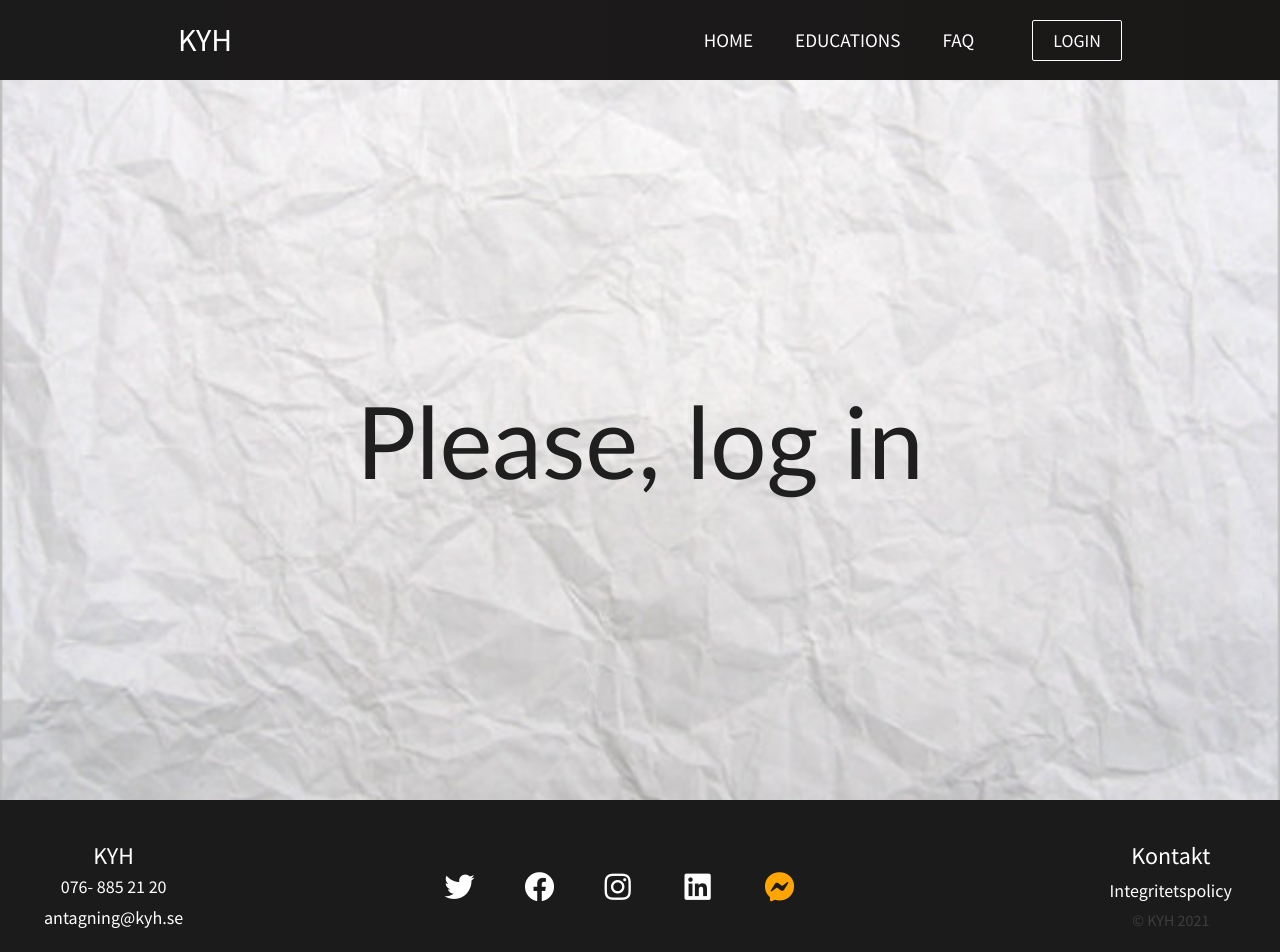
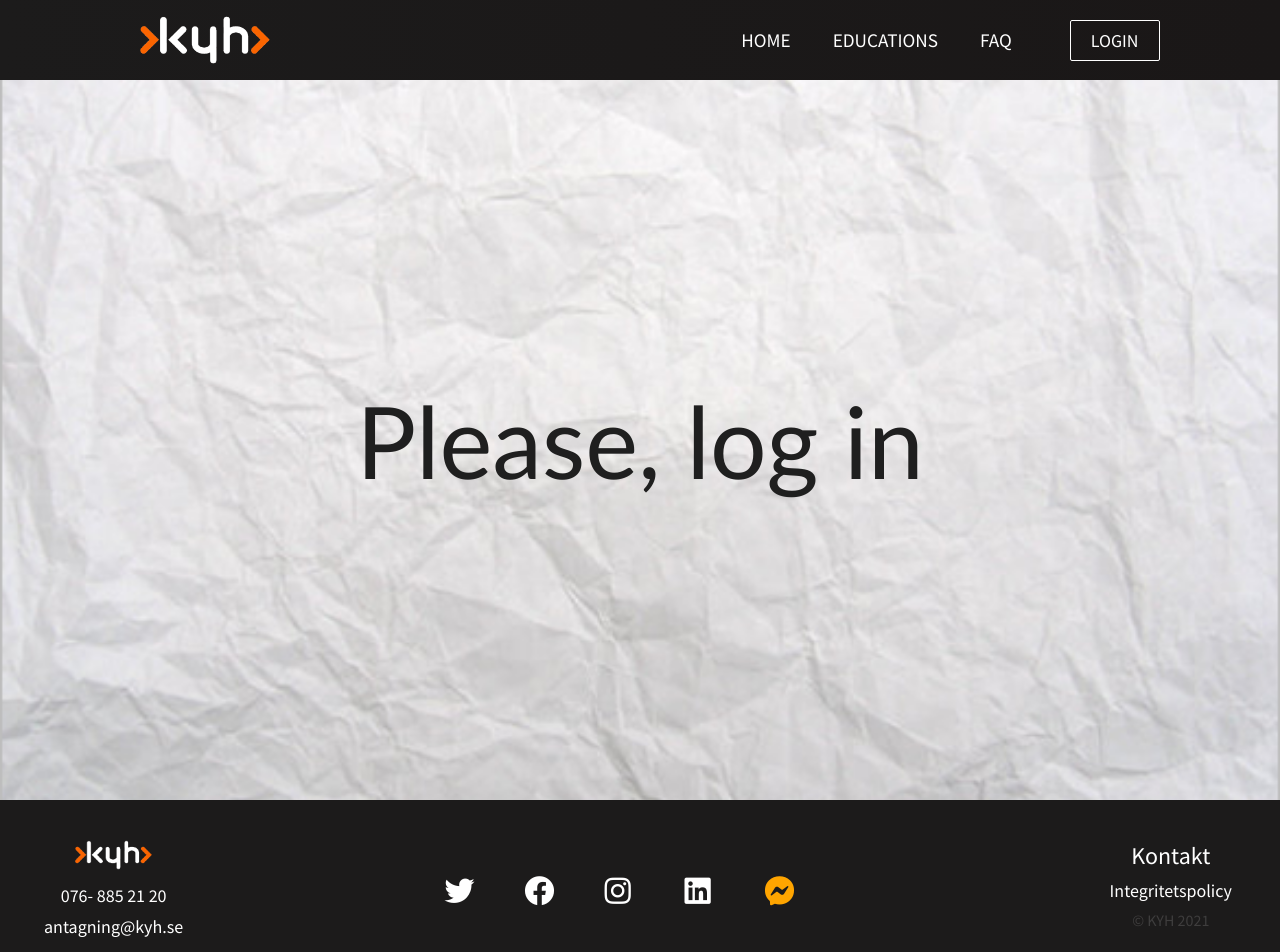
Before and after one commit to JaneDoeRealOne/kyh-aquamarine, a React (Create React App) app: page /login in a window 1280 px wide. Shown: the top 952 px of the page. Built offline with nearby package versions, Linux system fonts and the light colour scheme.

Commit message:
logo added to navbar and footer

```diff
--- a/src/components/Footer.css
+++ b/src/components/Footer.css
@@ -16,6 +16,11 @@ justify-content: space-between;
   flex-direction: column;
   font-size: 24px;
   align-items: center;
+}
+
+.footer-logo{
+  height: 30px;
+  margin-bottom: 10px;
 }
 
 .brand-section p {
--- a/src/components/Footer.js
+++ b/src/components/Footer.js
@@ -2,13 +2,14 @@ import React from 'react';
 import { Link } from 'react-router-dom';
 import '../App.css';
 import './Footer.css';
+import Logo from './assets/KYH-logo.png';
 
 function Footer() {
   return (
     <div className='footer-container'>
       <div className='footer-wrapper'>
         <div className='brand-section'>
-          KYH
+          <img src={Logo} className='footer-logo' alt='logotype' />
           <p className='p-tag' name='number' type='number'>076- 885 21 20</p>
           <p className='p-tag' name='email' type='email'>antagning@kyh.se</p>
         </div>
--- a/src/components/Navbar.css
+++ b/src/components/Navbar.css
@@ -18,13 +18,11 @@
   max-width: 1500px;
 }
 
-.navbar-logo {
-  color: #fff;
+.logo{
   justify-self: start;
+  height: 50px;
   margin-left: 20px;
   cursor: pointer;
-  text-decoration: none;
-  font-size: 2rem;
   display: flex;
   align-items: center;
 }
--- a/src/components/Navbar.js
+++ b/src/components/Navbar.js
@@ -2,6 +2,7 @@ import React, { useState, useEffect } from 'react';
 import { Button } from './Button';
 import { Link } from 'react-router-dom';
 import './Navbar.css';
+import Logo from './assets/KYH-logo.png';
 
 function Navbar() {
   const [click, setClick] = useState(false);
@@ -29,7 +30,9 @@ function Navbar() {
       <nav className='navbar'>
         <div className='navbar-container'>
           <Link to='/' className='navbar-logo' onClick={closeMobileMenu}>
-            KYH
+            <div>
+              <img src={Logo} className='logo' alt='logotype' />
+            </div>
           </Link>
           <div className='menu-icon' onClick={handleClick}>
             <i className={click ? 'fas fa-times' : 'fas fa-bars'} />
```
Also changed, not shown: src/components/assets/KYH-logo.png (added).
